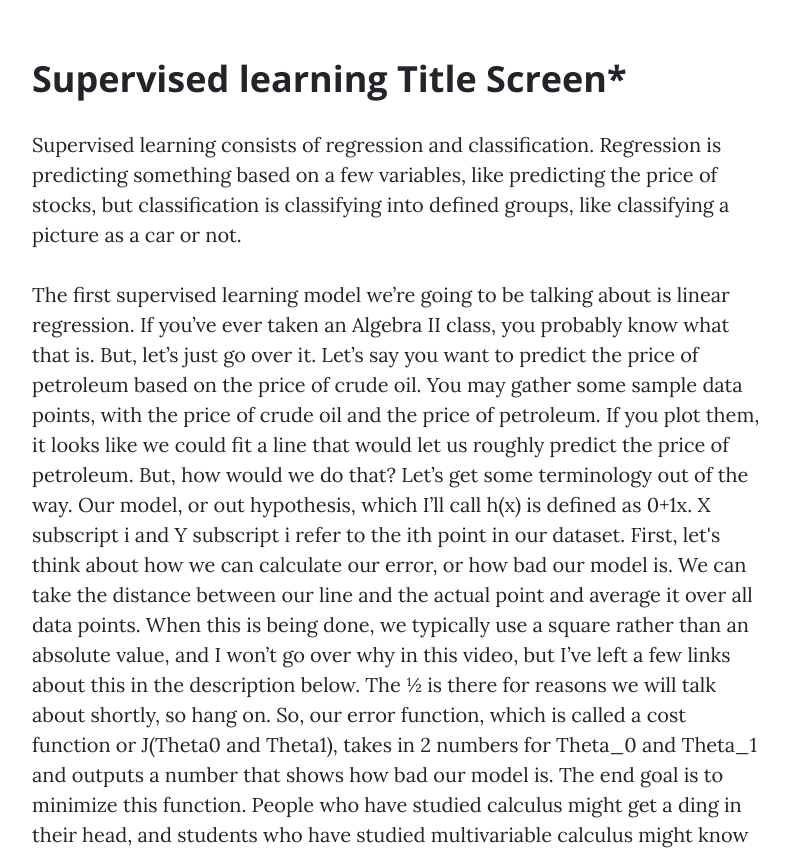
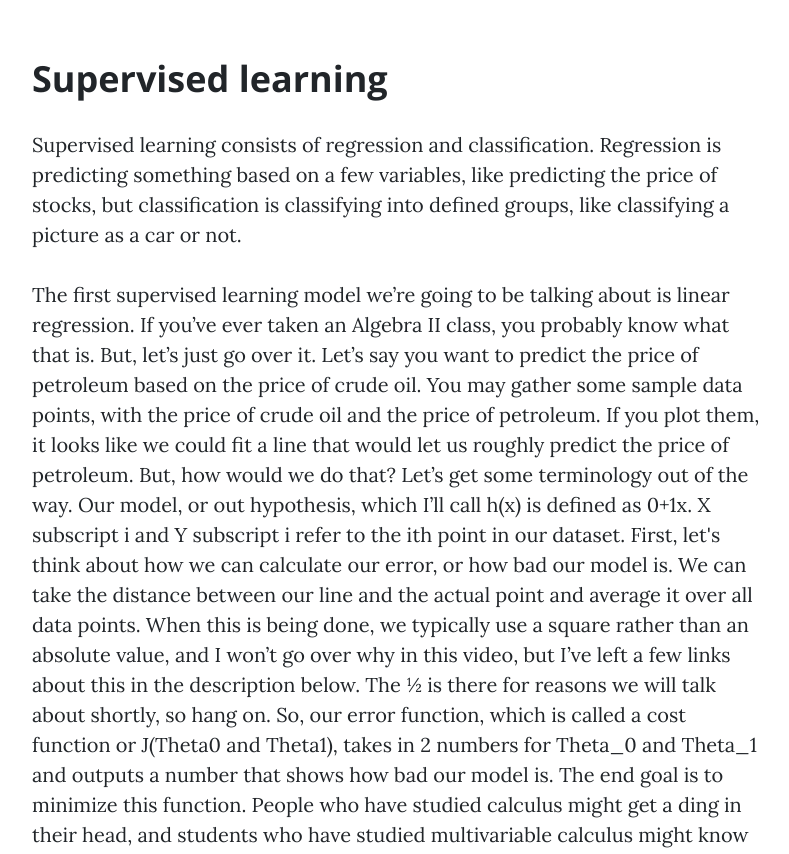
Before and after one commit to vivek3141/blog, a website: page posts/ml.html in a window 1280 px wide. Shown: the part 1514-2368 px from the top of the page, without its empty margins (243-1032 px from the left). Drawn offline with nearby package versions, Linux system fonts and the light colour scheme.

Commit message:
Changing Headers

```diff
--- a/posts/ml.html
+++ b/posts/ml.html
@@ -100,7 +100,7 @@
                     learning is where the model is given a set of data to train on. Unsupervised learning models find
                     patterns and relationships in the data.</p>
                 <p></p>
-                <h2 class="section-heading">Supervised learning Title Screen*</h2>
+                <h2 class="section-heading">Supervised learning</h2>
                 <p></p>
                 <p> Supervised learning consists of regression and classification. Regression is predicting something
                     based on a few variables, like predicting the price of stocks, but classification is classifying
```
